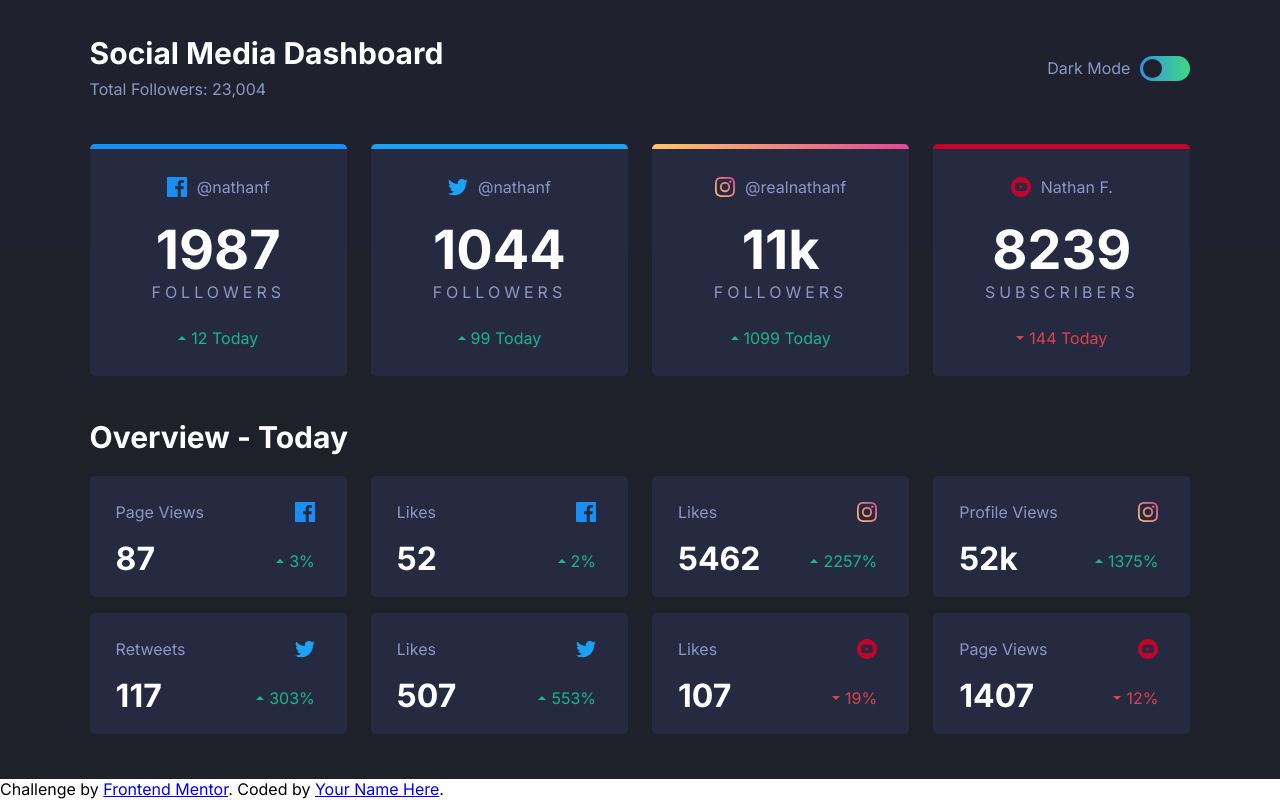
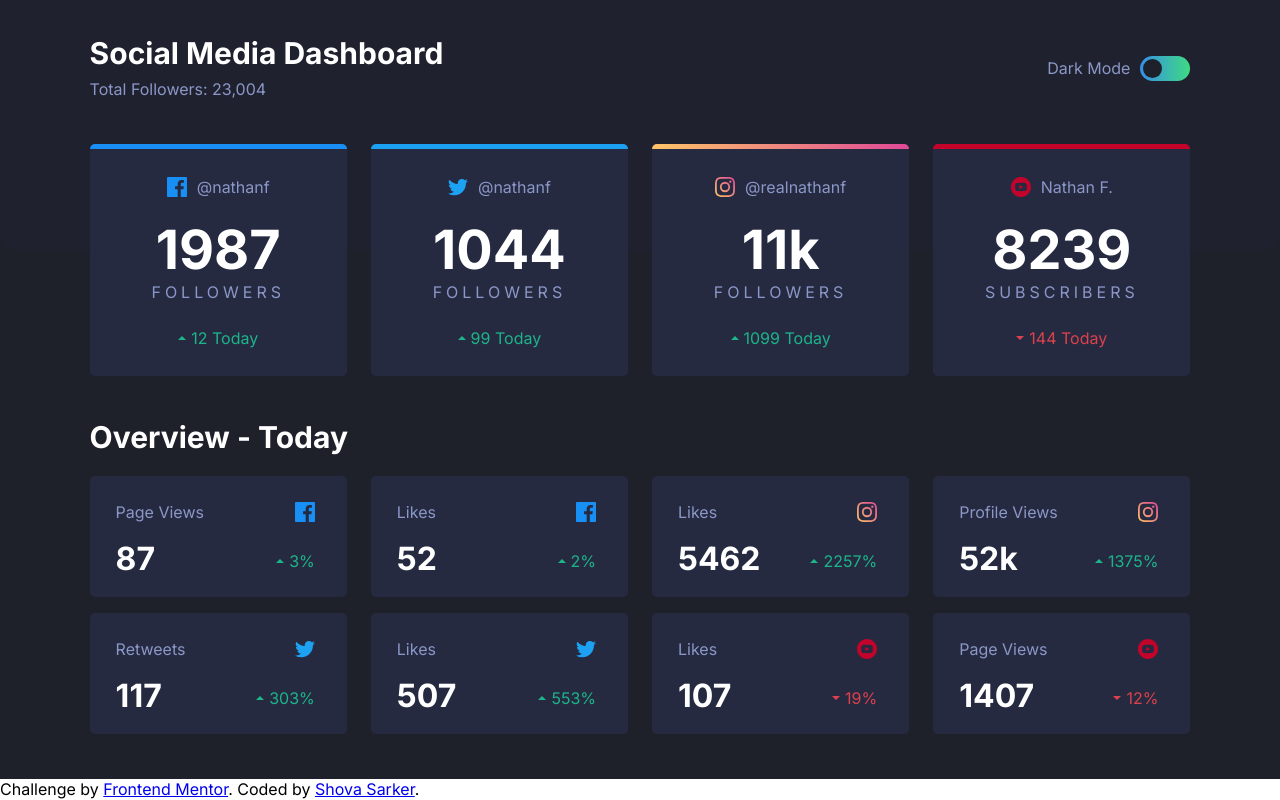
Before and after one commit to shovasarker/Social-media-dashboard-with-theme-switcher-master, a plain HTML site: page index.html in a window 1280 px wide. Drawn offline with Linux system fonts and the light colour scheme.

Commit message:
2nd Commit

```diff
--- a/index.html
+++ b/index.html
@@ -242,7 +242,7 @@
 
     <div class="attribution">
       Challenge by <a href="https://www.frontendmentor.io?ref=challenge" target="_blank">Frontend Mentor</a>.
-      Coded by <a href="#">Your Name Here</a>.
+      Coded by <a href="#">Shova Sarker</a>.
     </div>
 
   </body>
```
